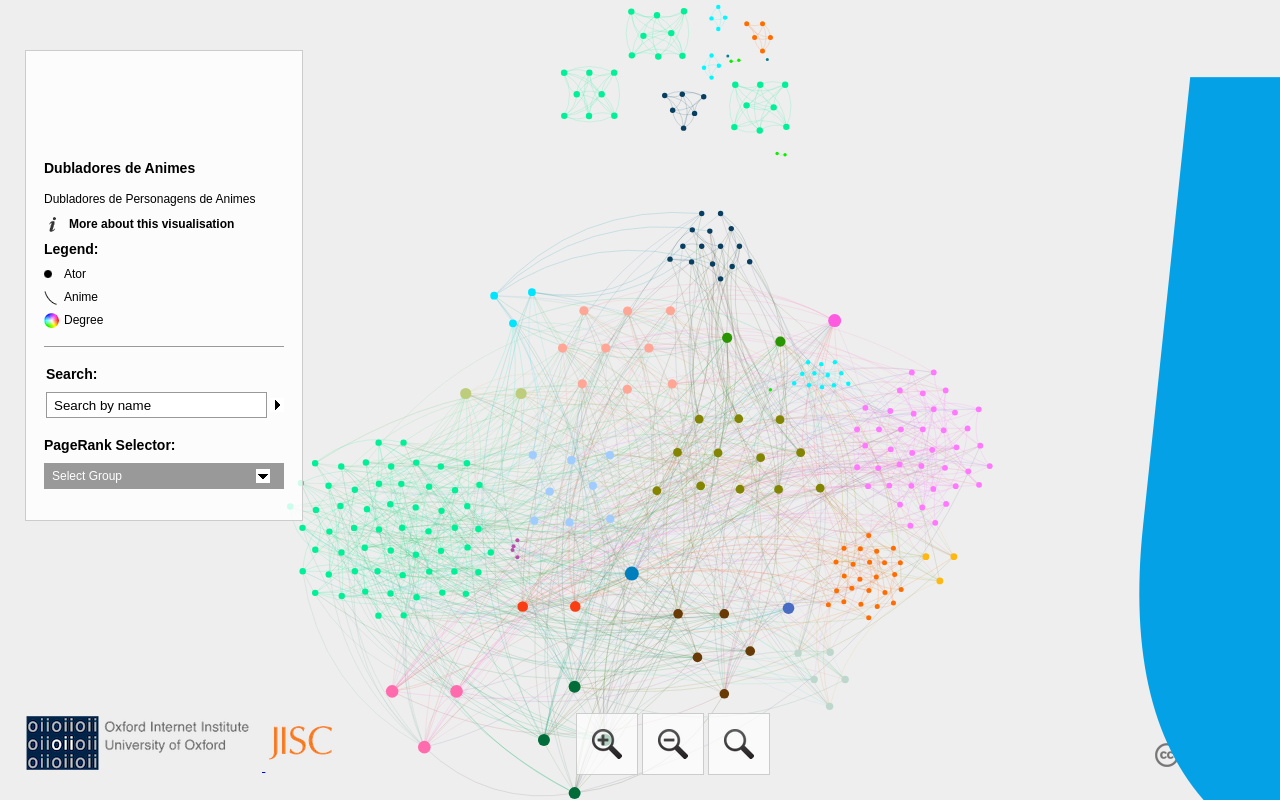
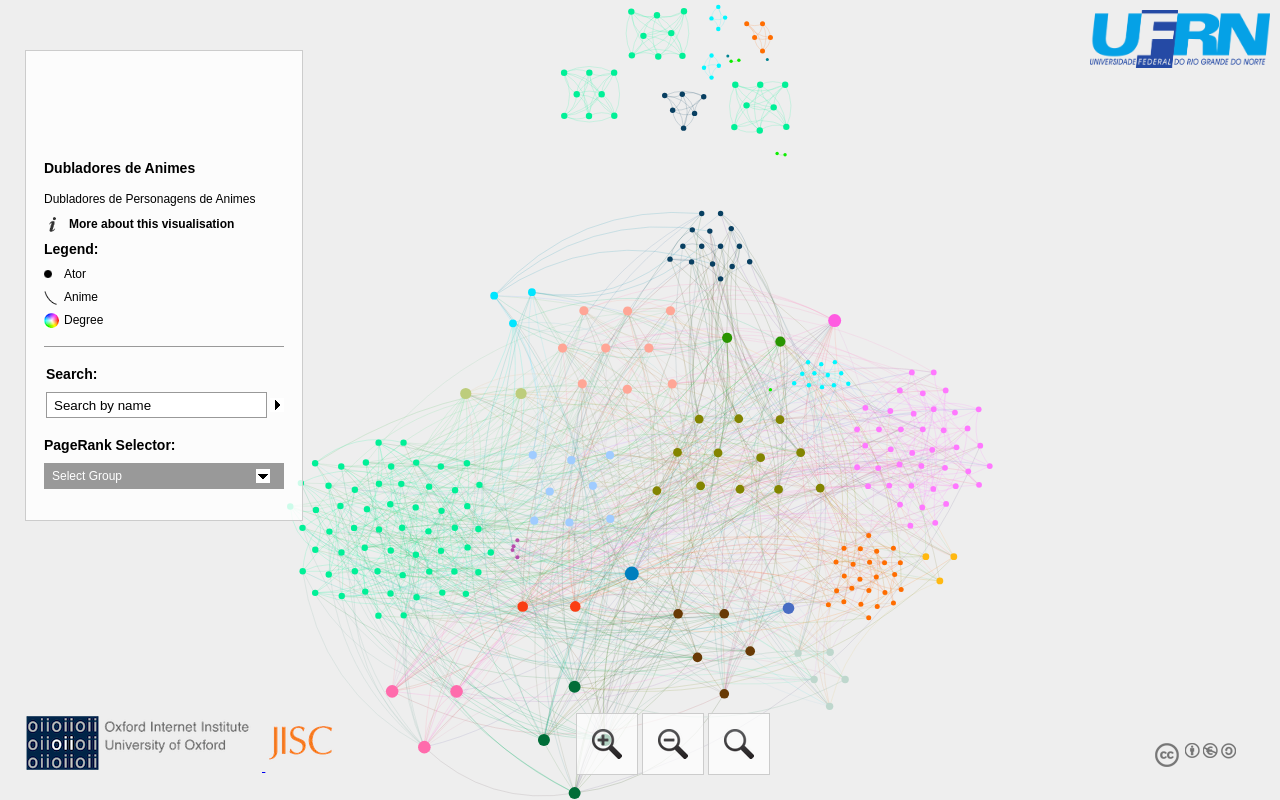
Before and after one commit to DaniloThiago/anime-actor-voice, a plain HTML site: page index.html in a window 1280 px wide. Drawn offline with Linux system fonts and the light colour scheme.

Commit message:
add logo UFRN again

```diff
--- a/css/style.css
+++ b/css/style.css
@@ -581,3 +581,6 @@ display: none;
 	right: 10px;
 	top: 10px;
 }
+#ufrn img {
+	width: 180px;
+}
```
